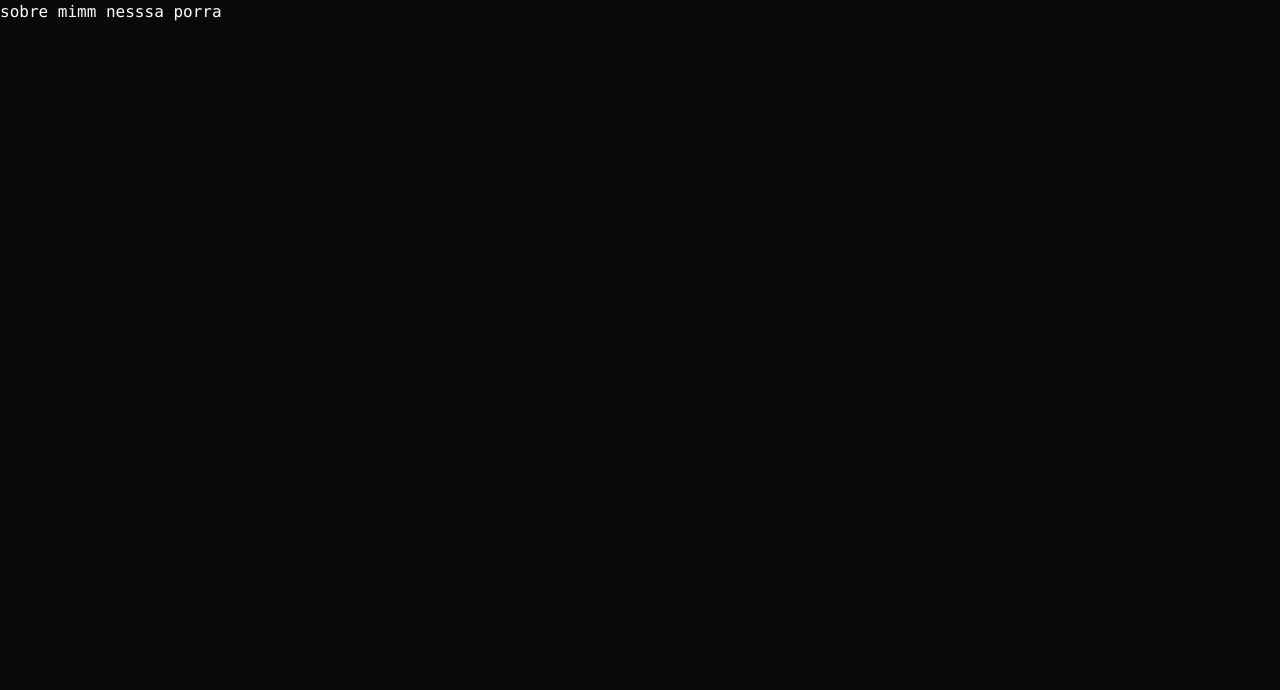
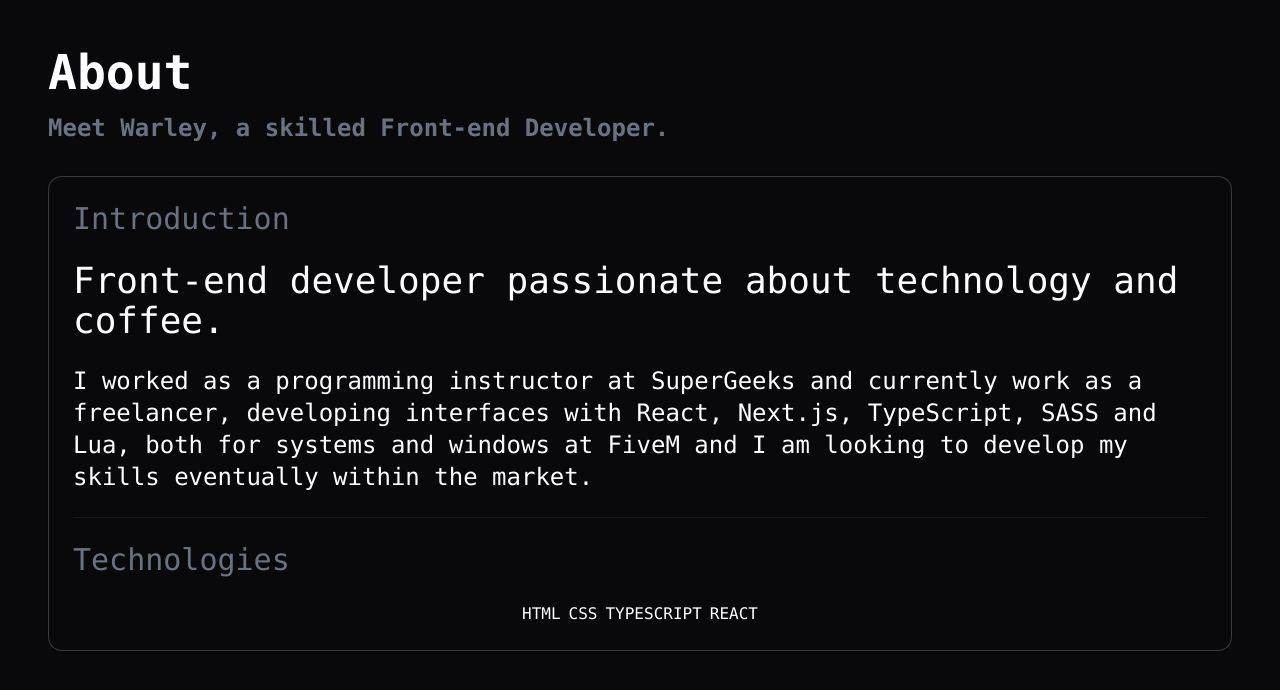
Before and after one commit to Warley72/Portfolio-V2, a Next.js app: page /about in a window 1280 px wide. Shown: the top 690 px of the page. Built offline with nearby package versions, Linux system fonts and the light colour scheme.

Commit message:
commitAbout

```diff
--- a/src/app/about/page.tsx
+++ b/src/app/about/page.tsx
@@ -1,7 +1,27 @@
+import { Card } from "@/components/ui/card";
+
 export default function About () {
     return(
-        <div className="bg-zinc-950 text-white">
-            <h1>sobre mimm nesssa porra</h1>
+        <div className="bg-zinc-950 text-white p-[3rem]">
+            <h1 className="font-mono text-5xl font-bold mb-4">About</h1>
+            <p className="text-2xl text-gray-500 font-semibold mb-8">Meet Warley, a skilled Front-end Developer.</p>
+            <Card className="p-6 bg-zinc-950 border border-white/20">
+                <h1 className="text-gray-500 text-3xl">Introduction</h1>
+                <h1 className="font-mono text-4xl  text-white">Front-end developer passionate about technology and coffee.</h1>
+                <p className="font-mono text-2xl  text-white">
+                    I worked as a programming instructor at SuperGeeks and currently work as a freelancer,
+                    developing interfaces with React, Next.js, TypeScript, SASS and Lua, both for systems
+                    and windows at FiveM and I am looking to develop my skills eventually within the market.
+                </p>
+                <div className="w-full h-px bg-zinc-800 opacity-50"/>
+                <h1 className="text-gray-500 text-3xl">Technologies</h1>
+                <div className="flex items-center justify-center gap-x-2">
+                    <span className="text-white">HTML</span>
+                    <span className="text-white">CSS</span>
+                    <span className="text-white">TYPESCRIPT</span>
+                    <span className="text-white">REACT</span>
+                </div>
+            </Card>
         </div>
     )
 }
--- a/src/app/layout.tsx
+++ b/src/app/layout.tsx
@@ -1,5 +1,14 @@
 import "../styles/globals.css";
 import { IBM_Plex_Mono } from "next/font/google";
+
+import { Geist_Mono } from "next/font/google";
+
+const geistMono = Geist_Mono({
+  subsets: ["latin"],
+  weight: ["400", "700"],
+  variable: "--font-geist-mono",
+});
+
 
 const ibmPlex = IBM_Plex_Mono({
   subsets: ["latin"],
@@ -13,7 +22,7 @@ export const metadata = {
 
 export default function RootLayout({ children }: { children: React.ReactNode }) {
   return (
-    <html lang="pt-br" className={ibmPlex.variable}>
+    <html lang="pt-br" className={geistMono.variable}>
       <body className="font-mono">{children}</body>
     </html>
   );
--- a/src/app/page.tsx
+++ b/src/app/page.tsx
@@ -15,7 +15,7 @@ export default function Home() {
         </Button>
       </div>
       <Card className="p-6 bg-zinc-950 border border-white/20">
-        <h1 className=" font-mono text-3xl font-bold text-white">Carlos Warley</h1>
+        <h1 className="font-mono text-3xl font-bold text-white">Carlos Warley</h1>
           <p className="font-mono text-2xl text-gray-400">Front-end Developer / Typescript & Lua</p>
         <Card className="flex bg-zinc-950 border-transparent">
           <h1 className="text-gray-500 text-2xl font-semibold uppercase">menu</h1>
--- a/tailwind.config.ts
+++ b/tailwind.config.ts
@@ -8,7 +8,7 @@ const config: Config = {
   theme: {
     extend: {
       fontFamily: {
-        mono: ["var(--font-ibm)", "monospace"],
+        mono: ["var(--font-geist-mono)", "monospace"],
       },
       colors: {
         muted: {
```
